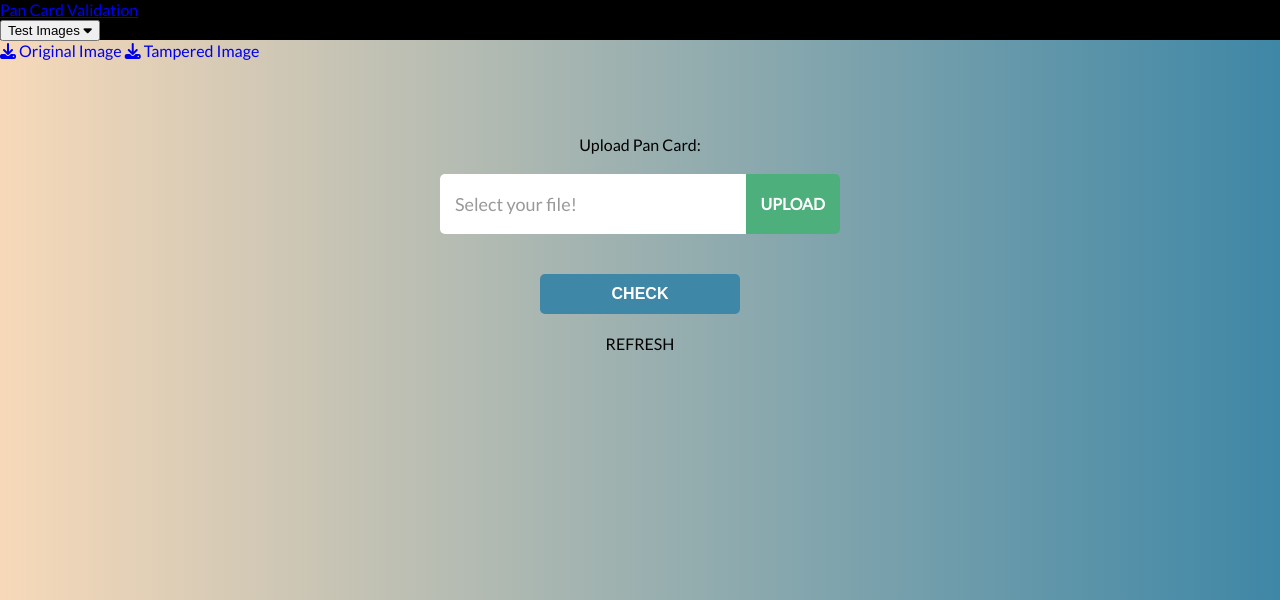
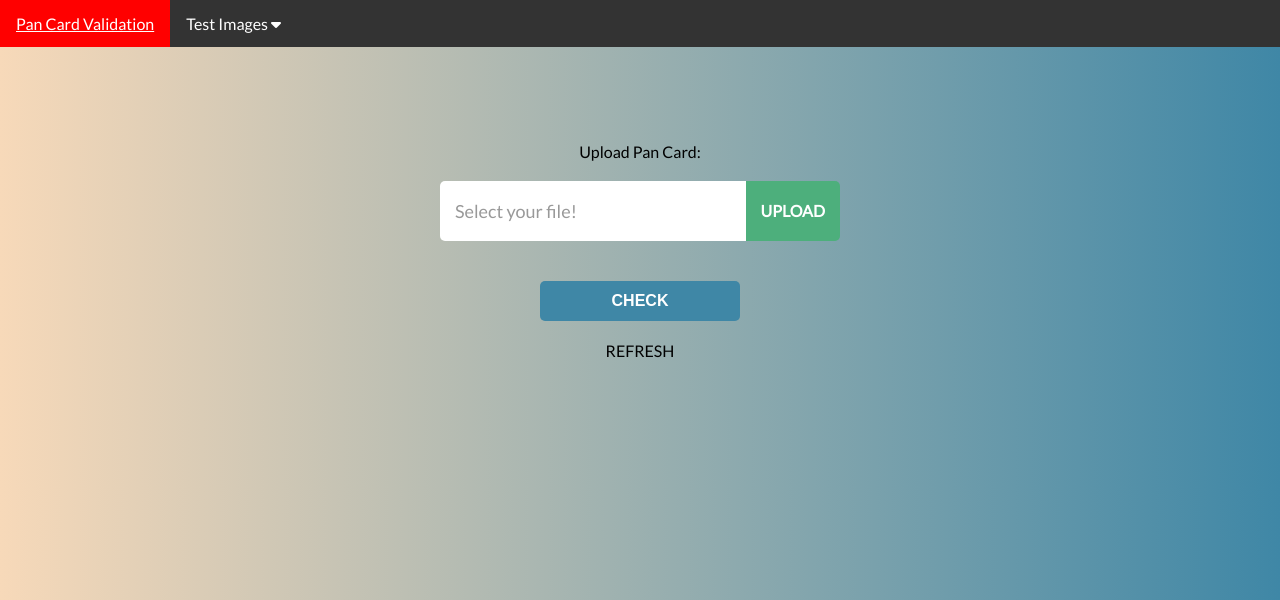
Before and after one commit to ddeveloper72/PAN-Card-Tamper-Detection, a Flask app: page / in a window 1280 px wide. Shown: the top 600 px of the page. Run offline with Flask 2, Linux system fonts and the light colour scheme; some libraries are stand-ins or nearby versions.

Commit message:
updated nav styles for drobdown to sample images

```diff
--- a/app/static/css/style.css
+++ b/app/static/css/style.css
@@ -1,4 +1,5 @@
 @import url('https://fonts.googleapis.com/css2?family=Lato&display=swap');
+@import url('https://fonts.googleapis.com/css2?family=Ubuntu&display=swap');
 
 * {
   box-sizing: border-box;
@@ -13,15 +14,68 @@
 }
 
 .navbar {
-  background-color: black;
-  color: #fff;
-  height: 40px;
+  overflow: hidden;
+  background-color: #333;
 }
 
-.navbar .navbar-container {
-  align-items: center;
-  justify-content: center;
-  padding: 10px;
+.navbar a {
+  float: left;
+  font-size: 16px;
+  color: #fff;
+  text-align: center;
+  padding: 14px 16px;
+  text-decoration: none;
+}
+
+.dropdown {
+  float: left;
+  overflow: hidden;
+}
+
+.dropdown .dropbtn {
+  font-size: 16px;
+  border: none;
+  outline: none;
+  color: white;
+  padding: 14px 16px;
+  background-color: inherit;
+  font-family: inherit; /* Important for vertical align on mobile phones */
+  margin: 0; /* Important for vertical align on mobile phones */
+}
+
+.navbar a:hover,
+.dropdown:hover .dropbtn {
+  background-color: red;
+}
+
+.dropbtn .span:hover {
+  text-decoration: none;
+}
+
+.dropdown-content {
+  display: none;
+  position: absolute;
+  background-color: #f9f9f9;
+  min-width: 160px;
+  box-shadow: 0px 8px 16px 0px rgba(0, 0, 0, 0.2);
+  z-index: 1;
+}
+
+.dropdown-content a {
+  float: none;
+  color: black;
+  padding: 12px 16px;
+  text-decoration: none;
+  display: block;
+  text-align: left;
+}
+
+.dropdown-content a:hover {
+  background-color: #ddd;
+}
+
+.dropdown:hover .dropdown-content {
+  display: block;
 }
 
 .container {
@@ -151,27 +205,23 @@
   color: #000;
 }
 
-a.navbar-brand {
+a {
   color: #fff;
 }
 
-a:link,
-.navbar-brand {
+a:link {
   text-decoration: none;
 }
 
-a:visited,
-.navbar-brand {
+a:visited {
   text-decoration: none;
 }
 
-a:hover,
-.navbar-brand {
+a:hover {
   text-decoration: underline;
   cursor: pointer;
 }
 
-a:active,
-.navbar-brand {
+a:active {
   text-decoration: underline;
 }
```
